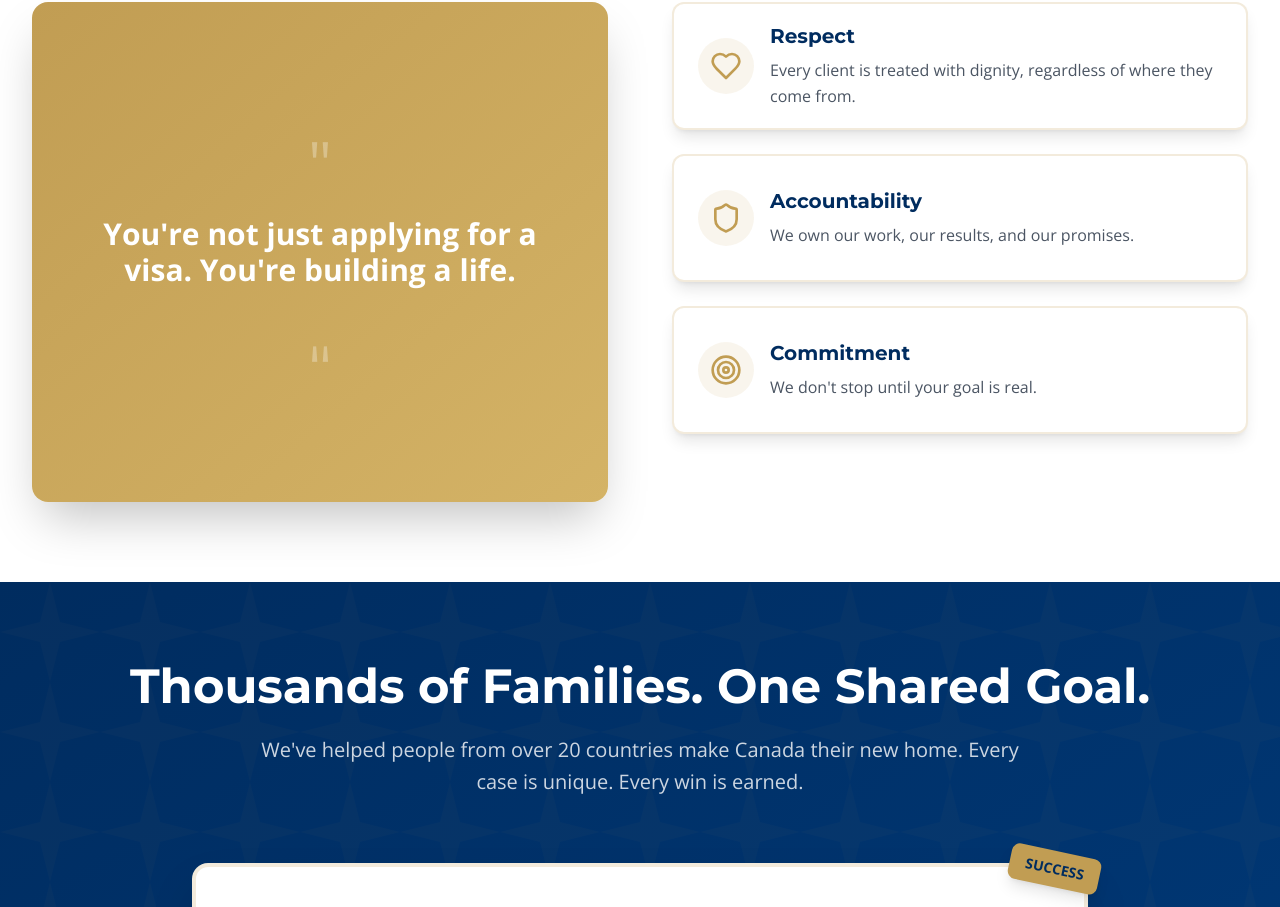
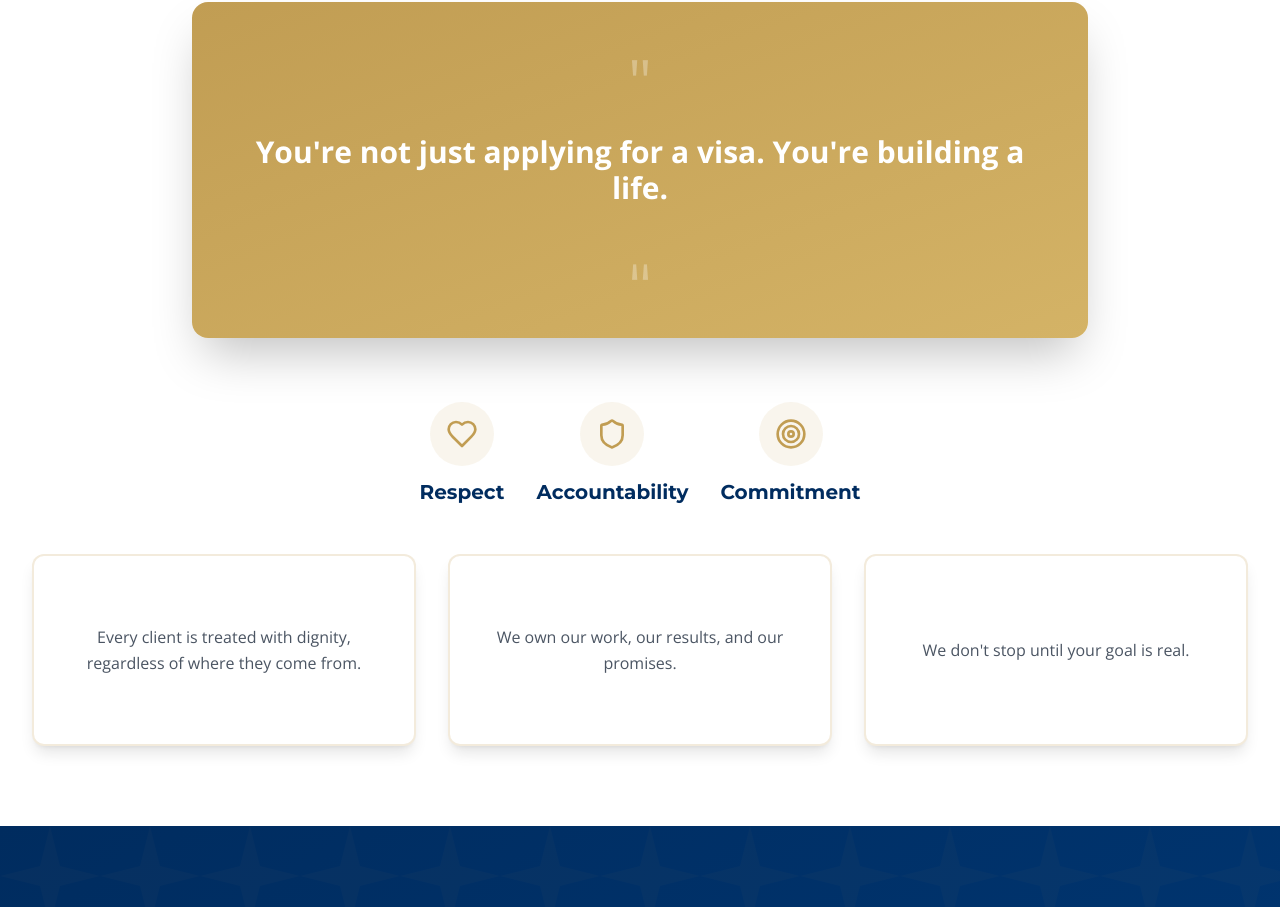
Before and after one commit to OctiAI/RAC_project-bolt, a React (Vite) app: page / in a window 1280 px wide. Shown: the part 3214-4121 px from the top of the page. Built offline with nearby package versions, Linux system fonts and the light colour scheme.

Commit message:
Center quote and values titles in WhyItMatters section

```diff
--- a/src/components/WhyItMatters.tsx
+++ b/src/components/WhyItMatters.tsx
@@ -41,15 +41,14 @@ const WhyItMatters: React.FC<WhyItMattersProps> = ({ currentLanguage }) => {
   return (
     <section ref={ref} className="py-20 bg-white">
       <div className="max-w-7xl mx-auto px-4 sm:px-6 lg:px-8">
-        <div className="grid lg:grid-cols-2 gap-16 items-stretch">
-          {/* Left Side - Quote */}
+        {/* Centered Quote */}
         <motion.div
-            initial={{ opacity: 0, x: -50 }}
-            animate={isInView ? { opacity: 1, x: 0 } : {}}
+          initial={{ opacity: 0, y: 50 }}
+          animate={isInView ? { opacity: 1, y: 0 } : {}}
           transition={{ duration: 0.8 }}
-            className="bg-gradient-to-br from-gold-primary to-gold-secondary flex items-center justify-center p-12 rounded-2xl shadow-2xl min-h-[500px]"
+          className="text-center mb-16"
         >
-            <div className="text-center">
+          <div className="bg-gradient-to-br from-gold-primary to-gold-secondary p-12 rounded-2xl shadow-2xl max-w-4xl mx-auto">
             <div className="text-6xl text-white/30 mb-6">"</div>
             <blockquote className="text-2xl sm:text-3xl font-bold text-white leading-tight">
               {t.whyItMatters.quote}
@@ -58,20 +57,45 @@ const WhyItMatters: React.FC<WhyItMattersProps> = ({ currentLanguage }) => {
           </div>
         </motion.div>
 
-          {/* Right Side - Values Cards */}
+        {/* Values Titles Centered */}
         <motion.div
-            initial={{ opacity: 0, x: 50 }}
-            animate={isInView ? { opacity: 1, x: 0 } : {}}
+          initial={{ opacity: 0, y: 30 }}
+          animate={isInView ? { opacity: 1, y: 0 } : {}}
           transition={{ duration: 0.8, delay: 0.2 }}
-            className="space-y-6"
+          className="flex justify-center items-center space-x-8 mb-12"
+        >
+          {values.map((value, index) => (
+            <motion.div
+              key={index}
+              initial={{ opacity: 0, y: 20 }}
+              animate={isInView ? { opacity: 1, y: 0 } : {}}
+              transition={{ duration: 0.6, delay: 0.4 + (index * 0.1) }}
+              className="text-center"
+            >
+              <div className="bg-gold-primary/10 p-4 rounded-full mb-3 mx-auto w-fit">
+                <value.icon className="w-8 h-8 text-gold-primary" />
+              </div>
+              <h3 className="text-xl font-bold text-navy-primary">
+                {value.title}
+              </h3>
+            </motion.div>
+          ))}
+        </motion.div>
+
+        {/* Values Cards */}
+        <motion.div
+          initial={{ opacity: 0, y: 50 }}
+          animate={isInView ? { opacity: 1, y: 0 } : {}}
+          transition={{ duration: 0.8, delay: 0.6 }}
+          className="grid md:grid-cols-3 gap-8"
         >
           {values.map((value, index) => (
             <motion.div
               key={index}
               initial={{ opacity: 0, y: 30 }}
               animate={isInView ? { opacity: 1, y: 0 } : {}}
-                transition={{ duration: 0.6, delay: 0.4 + (index * 0.1) }}
-                className="relative h-32"
+              transition={{ duration: 0.6, delay: 0.8 + (index * 0.1) }}
+              className="relative h-48"
               style={{ perspective: '1000px' }}
             >
               <motion.div
@@ -85,22 +109,14 @@ const WhyItMatters: React.FC<WhyItMattersProps> = ({ currentLanguage }) => {
               >
                 {/* Front Side */}
                 <div
-                    className="absolute inset-0 bg-white rounded-xl shadow-lg border-2 border-gold-primary/20 p-6 flex items-center space-x-4"
+                  className="absolute inset-0 bg-white rounded-xl shadow-lg border-2 border-gold-primary/20 p-6 flex flex-col justify-center"
                   style={{
                     backfaceVisibility: 'hidden'
                   }}
                 >
-                    <div className="bg-gold-primary/10 p-3 rounded-full">
-                      <value.icon className="w-8 h-8 text-gold-primary" />
-                    </div>
-                    <div>
-                      <h3 className="text-xl font-bold text-navy-primary mb-2">
-                        {value.title}
-                      </h3>
-                      <p className="text-gray-600">
+                  <p className="text-gray-600 text-center leading-relaxed">
                     {value.description}
                   </p>
-                    </div>
                 </div>
 
                 {/* Back Side */}
@@ -120,7 +136,6 @@ const WhyItMatters: React.FC<WhyItMattersProps> = ({ currentLanguage }) => {
           ))}
         </motion.div>
       </div>
-      </div>
     </section>
   );
 };
```
Lines whose indentation alone changed are shown as unchanged.
